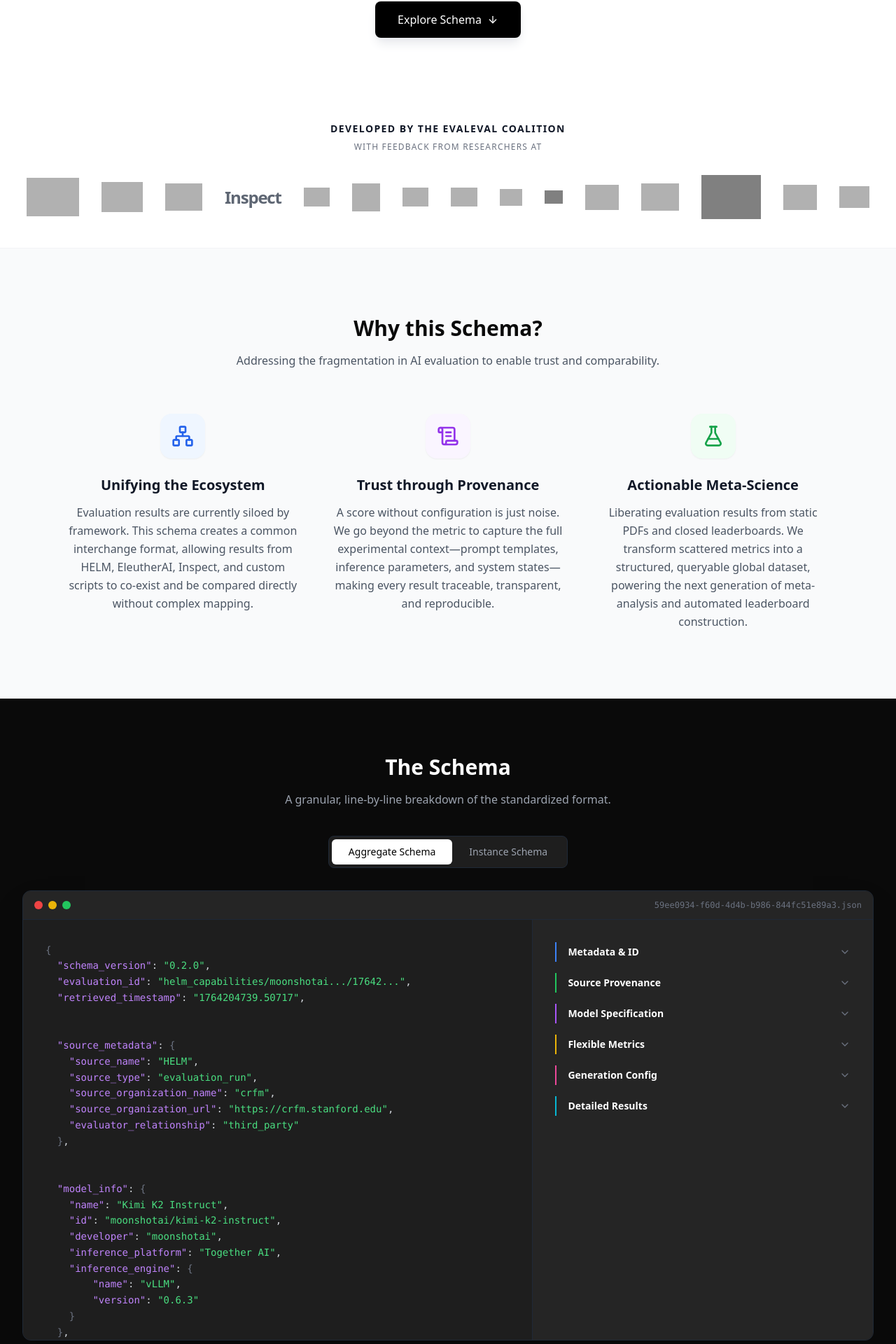
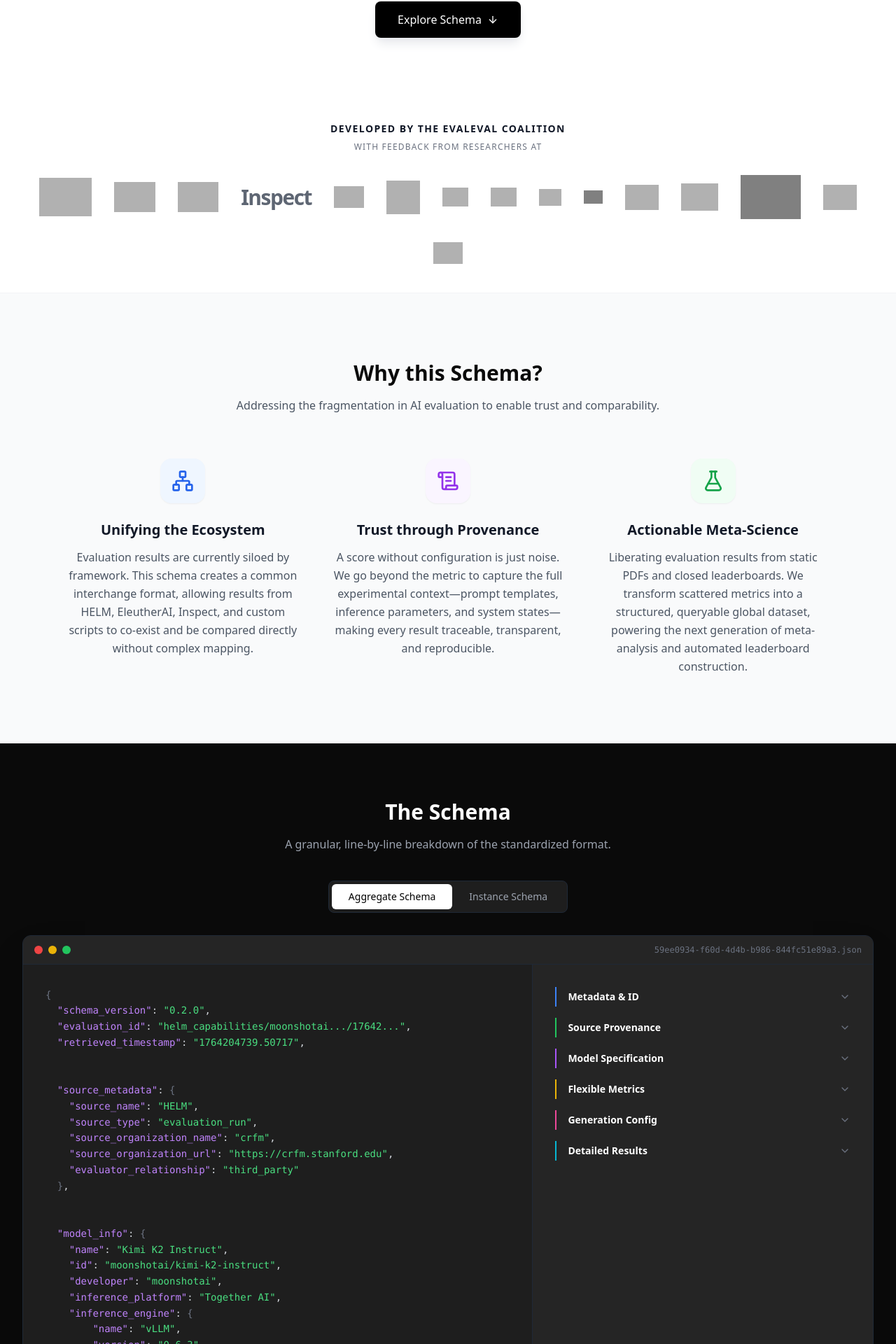
Before and after one commit to evaleval/evaleval.github.io, a Jekyll site: the page built from _projects/every_eval_ever.md, in a window 1280 px wide. Shown: the part 475-2395 px from the top of the page at 70% size. Built offline with Jekyll 4.4.1, drawn with Linux system fonts in a browser that asks for light colours; nearby versions of some CDN libraries; grey boxes are pictures that could not be loaded.

Commit message:
fixed some more logo sizes

```diff
--- a/_layouts/every_eval_ever.html
+++ b/_layouts/every_eval_ever.html
@@ -126,22 +126,22 @@
 
                 <!-- EleutherAI -->
                 <a href="https://www.eleuther.ai/" target="_blank" class="hover:opacity-100 transition-opacity grayscale hover:grayscale-0">
-                    <img src="https://i0.wp.com/opensource.org/wp-content/uploads/2023/06/eleutherai.png?quality=80&ssl=1" alt="EleutherAI" class="h-10 w-auto object-contain">
+                    <img src="https://i0.wp.com/opensource.org/wp-content/uploads/2023/06/eleutherai.png?quality=80&ssl=1" alt="EleutherAI" class="h-11 w-auto object-contain">
                 </a>
 
                 <!-- Inspect (Text Representation) -->
                 <a href="https://inspect.aisi.org.uk/" target="_blank" class="hover:opacity-100 transition-opacity group">
-                     <span class="font-bold text-2xl text-gray-700 group-hover:text-black tracking-tighter font-sans">Inspect</span>
+                     <span class="font-bold text-3xl text-gray-700 group-hover:text-black tracking-tighter font-sans">Inspect</span>
                 </a>
 
                 <!-- HELM -->
                 <a href="https://crfm.stanford.edu/helm/" target="_blank" class="hover:opacity-100 transition-opacity grayscale hover:grayscale-0">
-                    <img src="https://crfm.stanford.edu/helm/assets/helm-logo-simple-DzOhNN41.png" alt="HELM" class="h-7 w-auto object-contain">
+                    <img src="https://crfm.stanford.edu/helm/assets/helm-logo-simple-DzOhNN41.png" alt="HELM" class="h-8 w-auto object-contain">
                 </a>
 
                 <!-- TUM -->
                 <a href="https://www.tum.de/en/" target="_blank" class="hover:opacity-100 transition-opacity grayscale hover:grayscale-0">
-                    <img src="https://avatars.githubusercontent.com/u/169093022?s=280&v=4" alt="TUM" class="h-10 w-auto object-contain mix-blend-multiply">
+                    <img src="https://avatars.githubusercontent.com/u/169093022?s=280&v=4" alt="TUM" class="h-12 w-auto object-contain mix-blend-multiply">
                 </a>
 
                 <!-- MIT -->
```
